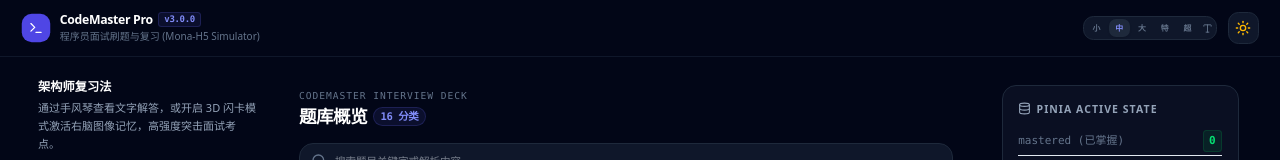
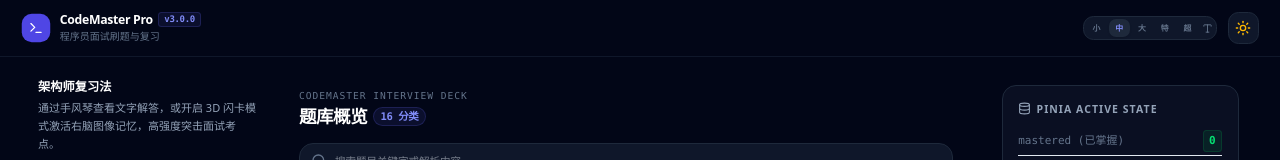
Before and after one commit to Luo2201657708/gemini-interview, a Vue app: page / in a window 1280 px wide. Shown: the top 160 px of the page. Built offline with nearby package versions, Linux system fonts and the light colour scheme.

Commit message:
🐞 fix: 题目修改

```diff
--- a/src/App.vue
+++ b/src/App.vue
@@ -37,7 +37,7 @@ function handleBackToHome() {
           <h1 class="text-sm font-bold text-app-heading tracking-tight flex items-center gap-1.5 leading-none">
             CodeMaster Pro <span class="font-mono text-[9px] bg-app-chrome-badge text-app-accent px-1.5 py-0.5 rounded border border-app-accent">v3.0.0</span>
           </h1>
-          <p class="text-[10px] text-app-muted mt-0.5">程序员面试刷题与复习 (Mona-H5 Simulator)</p>
+          <p class="text-[10px] text-app-muted mt-0.5">程序员面试刷题与复习</p>
         </div>
       </div>
 
```
